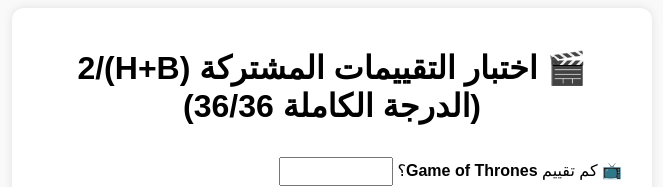
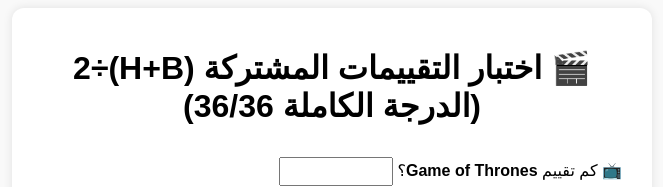
Before and after one commit to hamzaabuwarda2-sudo/HBIMDB-test, a plain HTML site: page index.html in a window 1280 px wide. Shown: the top 187 px of the page, without its empty margins (308-971 px from the left). Drawn offline with Linux system fonts and the light colour scheme.

Commit message:
Update index.html

```diff
--- a/index.html
+++ b/index.html
@@ -15,7 +15,7 @@
 </head>
 <body>
   <div class="container">
-    <h1>🎬 اختبار التقييمات المشتركة (H+B)/2 (الدرجة الكاملة 36/36)</h1>
+    <h1>🎬 اختبار التقييمات المشتركة (H+B)÷2 (الدرجة الكاملة 36/36)</h1>
     <div id="quiz"></div>
     <button onclick="checkAnswers()">عرض النتيجة</button>
     <div id="result" class="result"></div>
```
